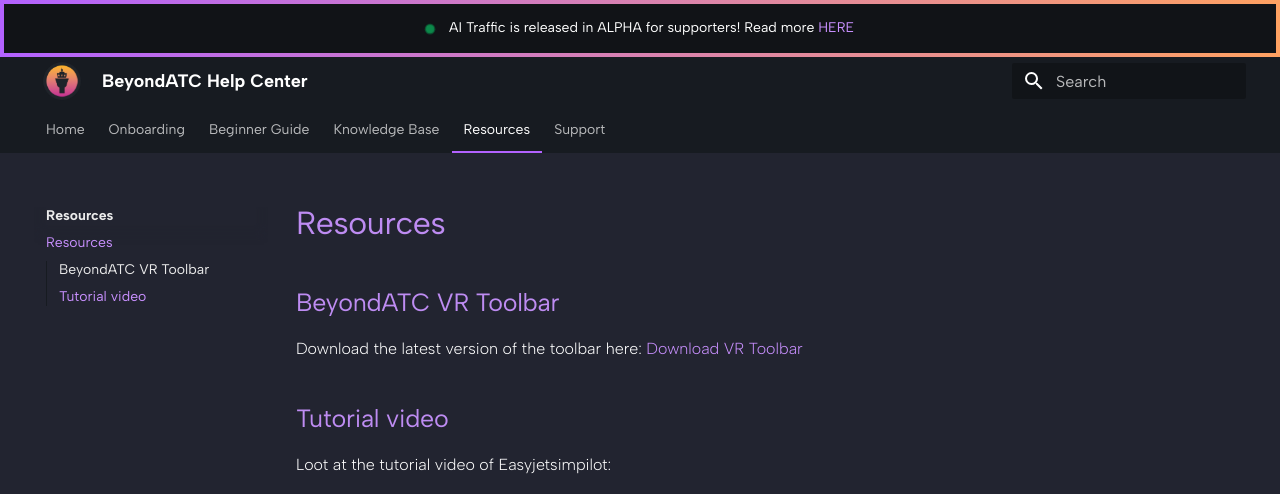
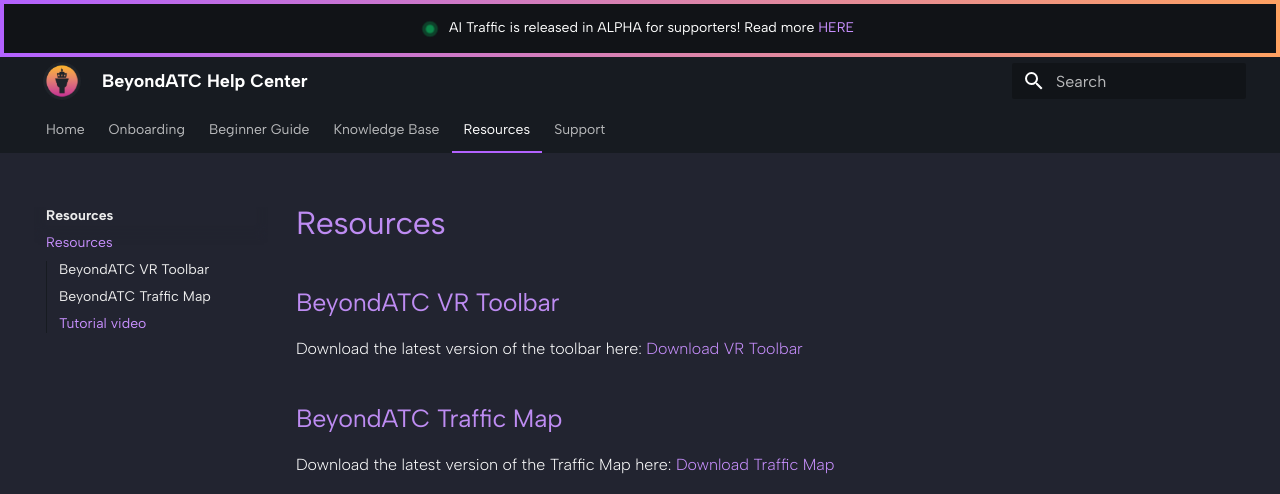
Before and after one commit to BeyondATC/BeyondATC_Wiki, an MkDocs documentation site: the page built from docs/resources/resources.md, in a window 1280 px wide and 1116 px high. Shown: the top 494 px of the window. Built offline with MkDocs 1.6.1 and Material for MkDocs 9.7.7, drawn with Linux system fonts in a browser that asks for light colours; grey boxes are pictures that could not be loaded.

Commit message:
updating with latest information from last BATC update

```diff
--- a/docs/resources/resources.md
+++ b/docs/resources/resources.md
@@ -1,6 +1,10 @@
 ## BeyondATC VR Toolbar
 
-Download the latest version of the toolbar here: [Download VR Toolbar](https://cdn.discordapp.com/attachments/1282141086172844146/1283157568792826002/beyondatc-toolbar-v1-1-1.zip?ex=66e6965c&is=66e544dc&hm=dcb0de91d9a37486f4f0faa86e8f2b918c8a2092f07f7a7f689d9cd4417e916a&)
+Download the latest version of the toolbar here: [Download VR Toolbar](https://www.beyondatc.net/_files/archives/92461f_6c1a44d199584035a6a4db5314efe08e.zip?dn=beyondatc-toolbar-v1-1-2.zip)
+
+## BeyondATC Traffic Map
+
+Download the latest version of the Traffic Map here: [Download Traffic Map](https://www.beyondatc.net/_files/archives/92461f_05ba08b452f24822bc04090d0e56b26d.zip?dn=BeyondATC_TrafficMap_1.0.0_Installer.zip)
 
 ## Tutorial video
 
```
Also changed, not shown: docs/announcements/traffic.md (+1 -2 lines), docs/knowledge-base/callsign.md (+3 -0 lines), docs/onboarding/getting-started.md (+15 -10 lines), docs/assets/getting-started/batc-settings.png, docs/onboarding/image-1.png (deleted), docs/onboarding/image-2.png (deleted), docs/onboarding/image.png (deleted).
